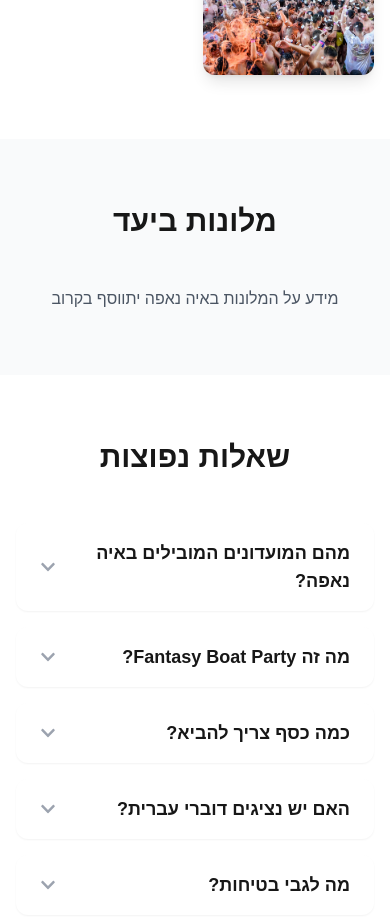
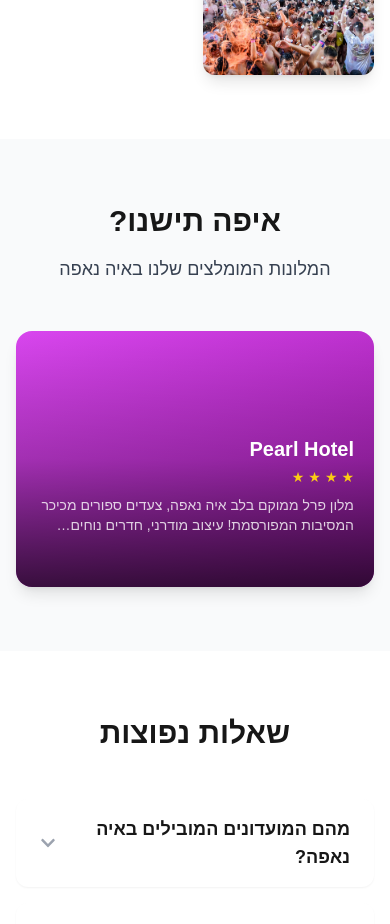
Before and after one commit to ethan21701/netofun, a Next.js app: page /destinations/ayia-napa in a window 390 px wide. Shown: the part 4020-4944 px from the top of the page. Built offline with nearby package versions, Linux system fonts and the light colour scheme.

Commit message:
Link hotels from destination pages
- Created DestinationHotels component to show hotels grid
- Added hotels section to destination pages
- Hotels are filtered by destination slug

🤖 Generated with [Claude Code](https://claude.com/claude-code)

Co-Authored-By: Claude <noreply@anthropic.com>

```diff
--- a/src/app/destinations/[slug]/page.tsx
+++ b/src/app/destinations/[slug]/page.tsx
@@ -2,6 +2,7 @@ import { Metadata } from 'next';
 import { notFound } from 'next/navigation';
 import Link from 'next/link';
 import { destinations, getDestinationBySlug, getAllDestinationSlugs } from '@/data/destinations';
+import { getHotelsByDestination } from '@/data/hotels';
 import Container from '@/components/shared/Container';
 import DestinationHero from '@/components/destination/DestinationHero';
 import SuitableFor from '@/components/destination/SuitableFor';
@@ -9,6 +10,7 @@ import PackageIncludes from '@/components/destination/PackageIncludes';
 import DestinationFAQ from '@/components/destination/FAQ';
 import DestinationLeadForm from '@/components/destination/DestinationLeadForm';
 import DestinationGallery from '@/components/destination/DestinationGallery';
+import DestinationHotels from '@/components/destination/DestinationHotels';
 
 interface Props {
   params: { slug: string };
@@ -35,6 +37,8 @@ export default function DestinationPage({ params }: Props) {
     notFound();
   }
 
+  const hotels = getHotelsByDestination(params.slug);
+
   return (
     <>
       <DestinationHero destination={destination} />
@@ -55,15 +59,7 @@ export default function DestinationPage({ params }: Props) {
 
       <DestinationGallery images={destination.gallery} destinationName={destination.name} />
 
-      {/* Hotels section would go here */}
-      <section className="py-16 bg-gray-50">
-        <Container>
-          <h2 className="text-3xl font-bold text-center mb-12">מלונות ביעד</h2>
-          <div className="text-center text-gray-600">
-            <p>מידע על המלונות ב{destination.name} יתווסף בקרוב</p>
-          </div>
-        </Container>
-      </section>
+      <DestinationHotels hotels={hotels} destinationName={destination.name} />
 
       <DestinationFAQ items={destination.faq} />
 
--- /dev/null
+++ b/src/components/destination/DestinationHotels.tsx
@@ -0,0 +1,74 @@
+'use client';
+
+import Link from 'next/link';
+import Image from 'next/image';
+import { motion } from 'framer-motion';
+import Container from '@/components/shared/Container';
+import SectionTitle from '@/components/shared/SectionTitle';
+import { Hotel } from '@/data/hotels';
+
+interface Props {
+  hotels: Hotel[];
+  destinationName: string;
+}
+
+export default function DestinationHotels({ hotels, destinationName }: Props) {
+  if (!hotels || hotels.length === 0) {
+    return null;
+  }
+
+  return (
+    <section className="py-16 bg-gray-50">
+      <Container>
+        <SectionTitle subtitle={`המלונות המומלצים שלנו ב${destinationName}`}>
+          איפה תישנו?
+        </SectionTitle>
+
+        <div className="grid grid-cols-1 md:grid-cols-2 lg:grid-cols-3 gap-6">
+          {hotels.map((hotel, index) => (
+            <motion.div
+              key={hotel.slug}
+              initial={{ opacity: 0, y: 20 }}
+              whileInView={{ opacity: 1, y: 0 }}
+              viewport={{ once: true }}
+              transition={{ delay: index * 0.1 }}
+            >
+              <Link href={`/hotels/${hotel.slug}`} className="group block">
+                <div className="relative h-64 rounded-2xl overflow-hidden shadow-lg">
+                  {hotel.heroImage ? (
+                    <Image
+                      src={hotel.heroImage}
+                      alt={hotel.name}
+                      fill
+                      className="object-cover group-hover:scale-110 transition-transform duration-500"
+                    />
+                  ) : (
+                    <div className="absolute inset-0 bg-gradient-to-br from-primary-500 to-primary-700" />
+                  )}
+                  <div className="absolute inset-0 bg-gradient-to-t from-black/70 via-black/20 to-transparent" />
+
+                  <div className="absolute bottom-0 right-0 left-0 p-5 text-white">
+                    <h3 className="text-xl font-bold mb-1">{hotel.name}</h3>
+                    <div className="flex items-center gap-1 text-yellow-400 text-sm mb-2">
+                      {[...Array(hotel.starRating)].map((_, i) => (
+                        <span key={i}>★</span>
+                      ))}
+                    </div>
+                    <p className="text-sm text-white/80 line-clamp-2">{hotel.intro}</p>
+
+                    <div className="mt-3 flex items-center gap-2 text-sm font-medium opacity-0 group-hover:opacity-100 transition-opacity">
+                      <span>לפרטים על המלון</span>
+                      <svg className="w-4 h-4 rotate-180" fill="none" stroke="currentColor" viewBox="0 0 24 24">
+                        <path strokeLinecap="round" strokeLinejoin="round" strokeWidth={2} d="M17 8l4 4m0 0l-4 4m4-4H3" />
+                      </svg>
+                    </div>
+                  </div>
+                </div>
+              </Link>
+            </motion.div>
+          ))}
+        </div>
+      </Container>
+    </section>
+  );
+}
```
